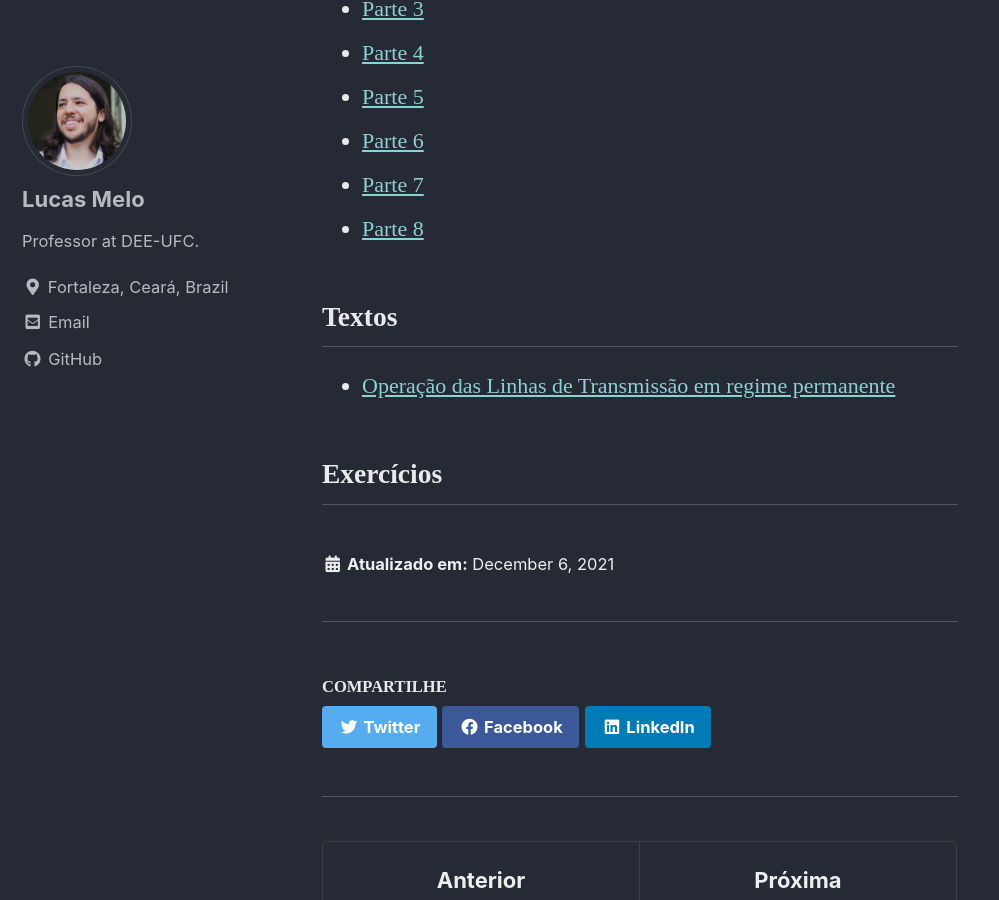
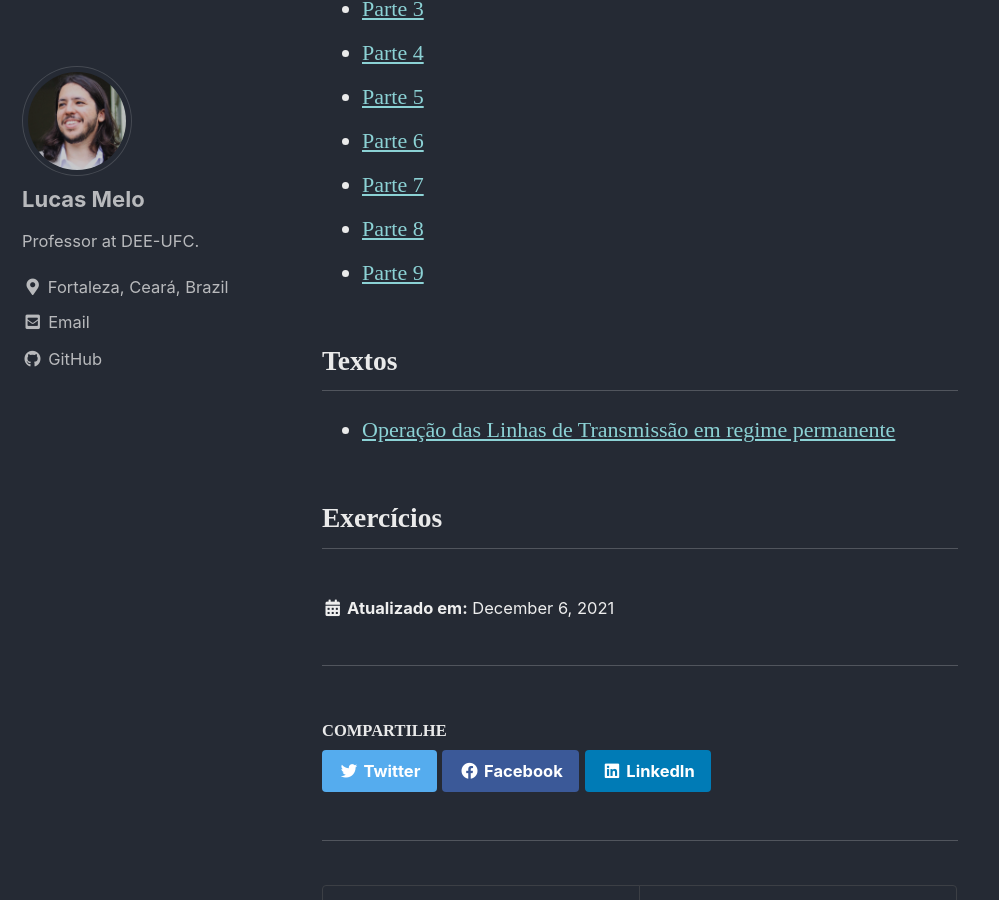
Before and after one commit to lucassm/lucassm.github.io, a Jekyll site: the page built from _teaching/TEE-2021-2/Unidade-04/index.md, in a window 1280 px wide and 900 px high, scrolled down 514 px. Shown: the whole window, without its empty margins (0-999 px from the left). Built offline with Jekyll 4.4.1, drawn with Linux system fonts in a browser that asks for light colours; cached includes are drawn as plain includes; some web fonts are replaced.

Commit message:
UPDATE: Generic

```diff
--- a/_teaching/TEE-2021-2/Unidade-04/index.md
+++ b/_teaching/TEE-2021-2/Unidade-04/index.md
@@ -18,6 +18,7 @@ Vídeos com as aulas referentes ao assunto: *Operação das Linhas de Transmiss
 - [Parte 6](https://drive.google.com/file/d/1pco14BFsB5rIzD7_0WAHRwzlgzV-PRAQ/view?usp=drivesdk)
 - [Parte 7](https://drive.google.com/file/d/10_J4ys10V01EC1qjh0hN_st8cLwCeExY/view?usp=drivesdk)
 - [Parte 8](https://drive.google.com/file/d/1zyc-z8i0SxXjE3ZnmUFPRQEB_JaDwOwK/view?usp=drivesdk)
+- [Parte 9](https://drive.google.com/file/d/1Ofi8YMXXF0jtD9_44q_eAI93rCrCMcsF/view?usp=drivesdk)
 
 ## Textos
 - [Operação das Linhas de Transmissão em regime permanente](https://drive.google.com/file/d/1IG3LDn_-7Fk0Hl8uqYBSH7KMOmW_EiU6/view?usp=drivesdk)
```
